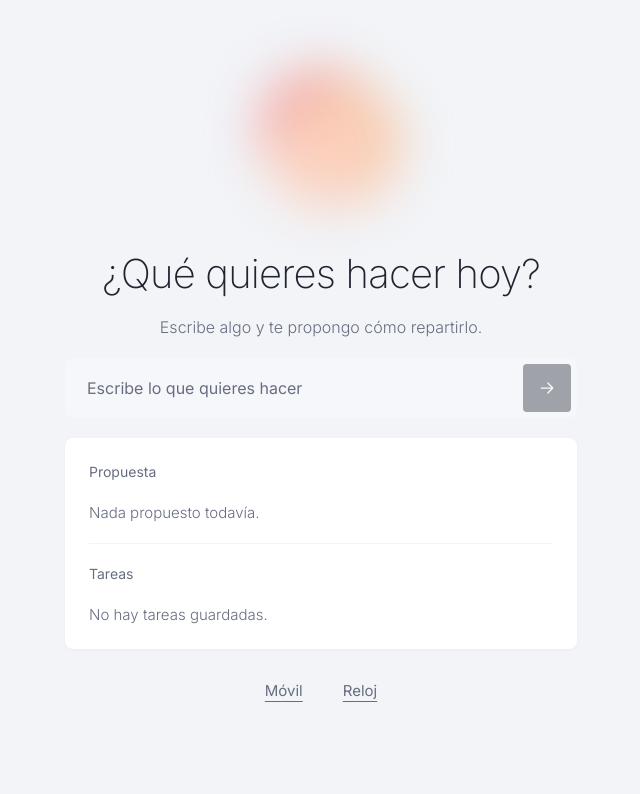
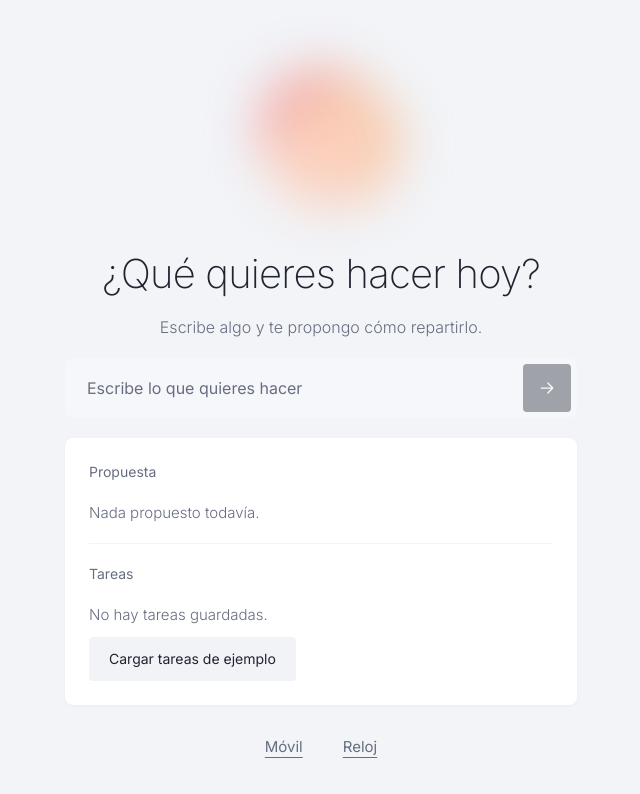
Before and after one commit to laurabenaventeserrano/Presencia, a React (Vite) app: page /app in a window 1280 px wide. Shown: the top 794 px of the page, without its empty margins (319-959 px from the left). Built offline with nearby package versions, Linux system fonts and the light colour scheme.

Commit message:
feat: cargar tareas de ejemplo
Co-Authored-By: Claude Opus 5.5 <noreply@anthropic.com>

```diff
--- a/src/App.tsx
+++ b/src/App.tsx
@@ -30,6 +30,7 @@ function Presencia({ device }: { device: Device }) {
   const setTaskMinutes = useFocusStore((state) => state.setTaskMinutes)
   const toggleTaskDone = useFocusStore((state) => state.toggleTaskDone)
   const deleteTask = useFocusStore((state) => state.deleteTask)
+  const loadSampleTasks = useFocusStore((state) => state.loadSampleTasks)
   const start = useFocusStore((state) => state.start)
   const startBlock = useFocusStore((state) => state.startBlock)
   const pause = useFocusStore((state) => state.pause)
@@ -122,6 +123,7 @@ function Presencia({ device }: { device: Device }) {
           onStartTask={handleStartTask}
           onToggleDone={toggleTaskDone}
           onDelete={deleteTask}
+          onLoadSamples={loadSampleTasks}
         />
         : screen === 'resp'
           ? <Respirar onClose={() => setScreen('curso')} />
--- a/src/components/Hoy.tsx
+++ b/src/components/Hoy.tsx
@@ -17,11 +17,12 @@ type HoyProps = {
   onStartTask: (task: Task) => void
   onToggleDone: (taskId: string) => void
   onDelete: (taskId: string) => void
+  onLoadSamples: () => void
 }
 
 const BUSY_LABEL = 'Ya hay un bloque en marcha'
 
-export function Hoy({ device, tasks, busy, onStart, onSave, onStartTask, onToggleDone, onDelete }: HoyProps) {
+export function Hoy({ device, tasks, busy, onStart, onSave, onStartTask, onToggleDone, onDelete, onLoadSamples }: HoyProps) {
   const provider = useMemo(() => createMockProvider(), [])
   const { text, proposedBlocks, status, start, cancel } = usePlanStream(provider)
   const [intention, setIntention] = useState('')
@@ -111,7 +112,12 @@ export function Hoy({ device, tasks, busy, onStart, onSave, onStartTask, onToggl
 
         <h2 className="etiqueta">Tareas</h2>
         {tasks.length === 0
-          ? <p className="vacio">No hay tareas guardadas.</p>
+          ? <div className="fila">
+            <p className="vacio">No hay tareas guardadas.</p>
+            <div className="fila__acciones">
+              <button className="boton" type="button" onClick={onLoadSamples}>Cargar tareas de ejemplo</button>
+            </div>
+          </div>
           : <ul className="lista">
             {tasks.map((task) => <li className="fila" key={task.id}>
               <span className={task.done ? 'fila__nombre fila__nombre--hecha' : 'fila__nombre'}>{task.title}</span>
```
